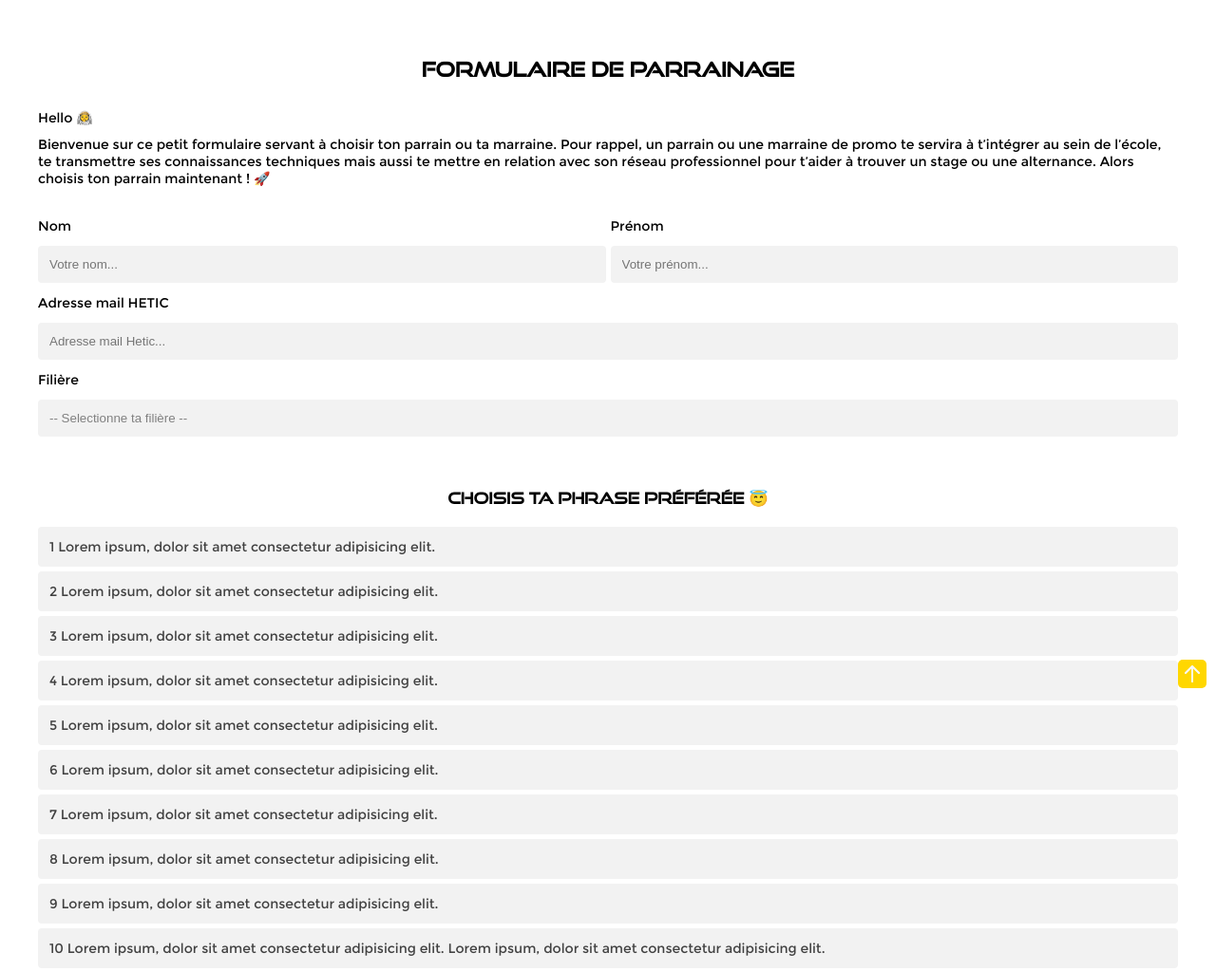
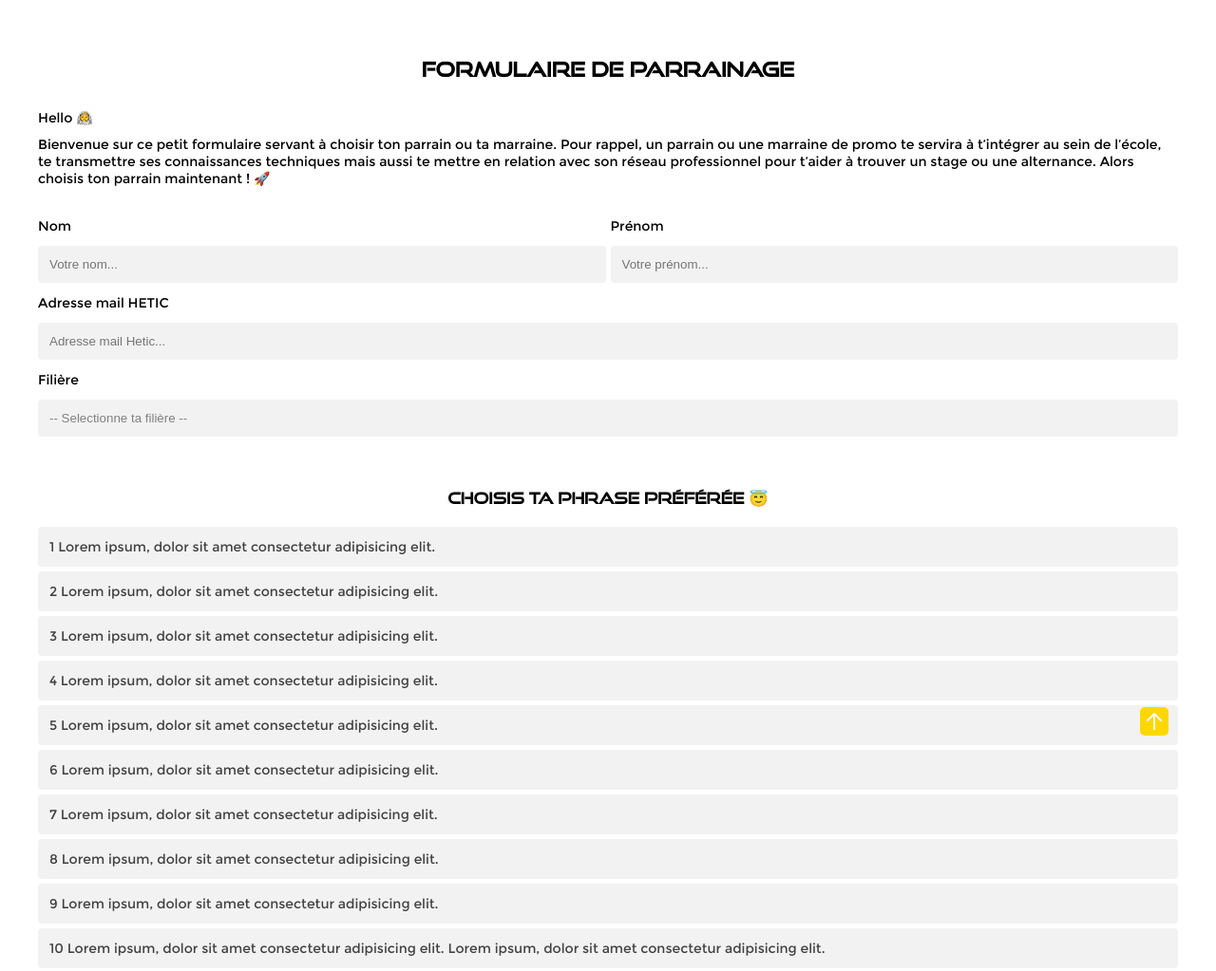
Before and after one commit to CamilleMrntz/Parrainage-front, a plain HTML site: page index.html in a window 1280 px wide. Shown: the top 1023 px of the page at 95% size. Drawn offline with Linux system fonts and the light colour scheme.

Commit message:
z-index added on quote-contener, logo and arrow classes

```diff
--- a/style.css
+++ b/style.css
@@ -43,7 +43,7 @@ h1 {
 .formulaire {
   border-radius: 5px;
   margin-inline: 40px;
-  margin-bottom: 80px;
+  margin-bottom: 70px;
 }
 
 .fullname {
@@ -121,9 +121,15 @@ h3 {
   height: 30px;
   background: #FFD700;
   border-radius: 5px;
+  cursor: pointer;
   position: fixed;
-  bottom: 75px;
-  right: 10px;
+  bottom: 25px;
+  right: 50px;
+  z-index: 3;
+}
+
+.arrow:hover {
+  background-color: #ecc900;
 }
 
 .arrow:active {
@@ -143,6 +149,7 @@ h3 {
   background-color: rgb(255, 255, 255);
   border-radius: 15px;
   border: 1px solid #a8a8a872;
+  z-index: 2;
 }
 
 #quote_contener p {
@@ -173,6 +180,7 @@ input[type="submit"]:hover {
   left: calc(50% - 20px);
   width: 40px;
   height: 40px;
+  z-index: 1;
 }
 
 /* Au dessus de 550px, les inputs nom et prénom se mettent cote à cote */
```
